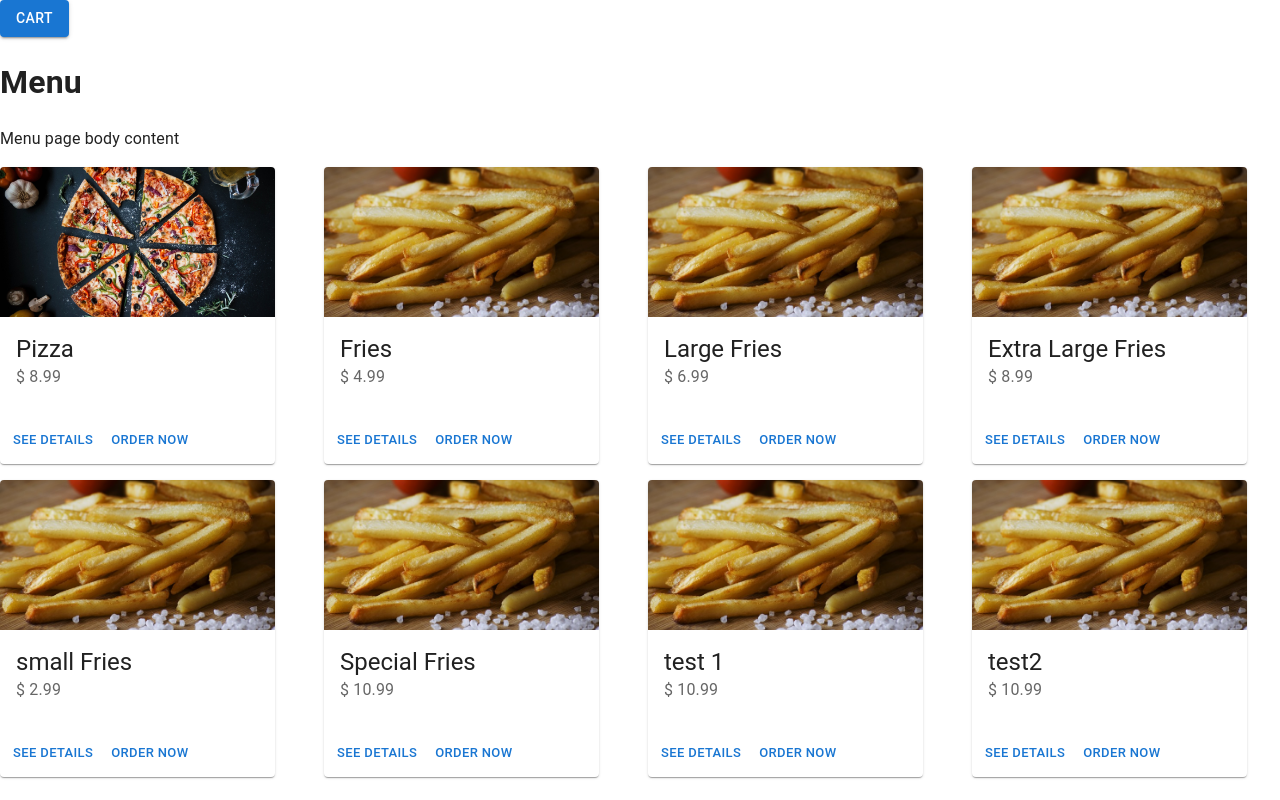
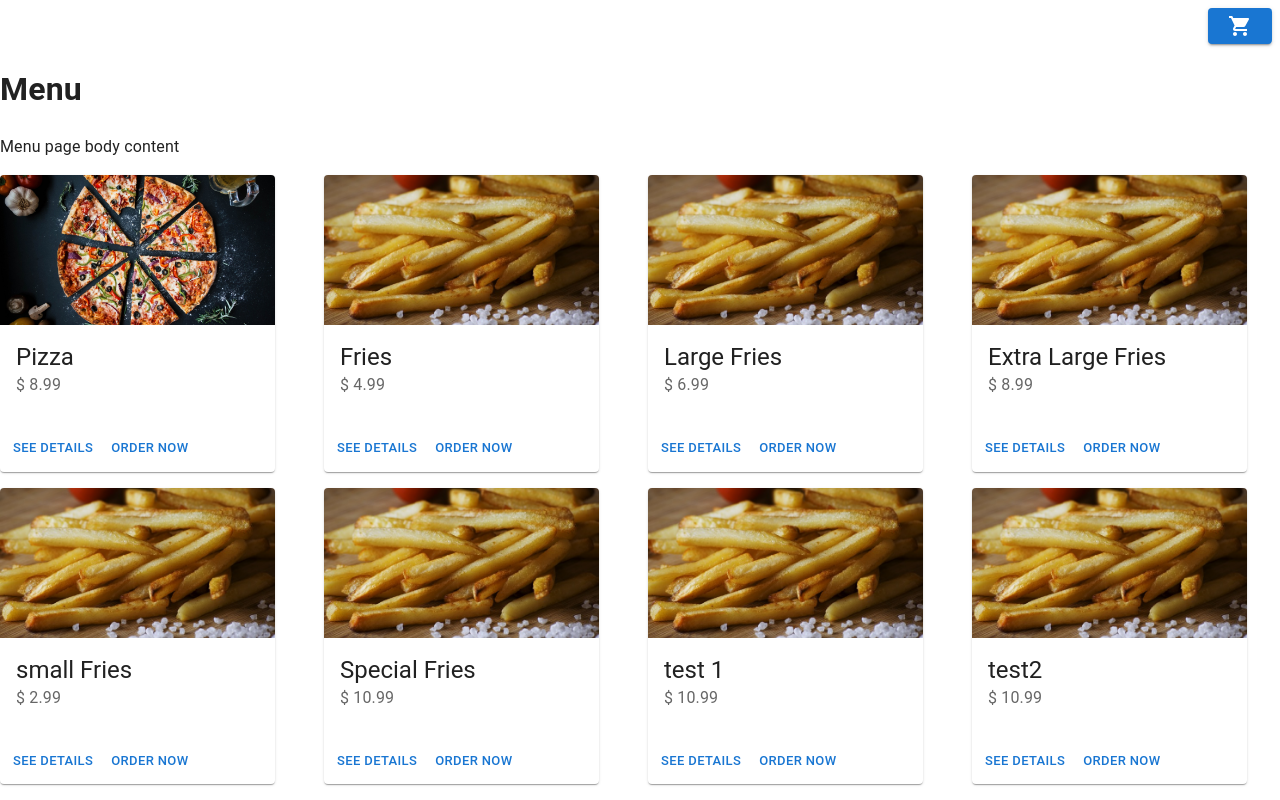
Before and after one commit to zhua15/4HC3Project, a React (Create React App) app: page / in a window 1280 px wide. Built offline with nearby package versions, Linux system fonts and the light colour scheme.

Commit message:
imported icons and made shopping cart a button thingy icon

```diff
--- a/package.json
+++ b/package.json
@@ -7,7 +7,9 @@
     "@emotion/react": "^11.10.5",
     "@emotion/styled": "^11.10.5",
     "@material-ui/core": "^4.12.4",
-    "@mui/material": "^5.10.13",
+    "@material-ui/icons": "^4.11.3",
+    "@mui/icons-material": "^5.10.14",
+    "@mui/material": "^5.10.14",
     "@testing-library/jest-dom": "^5.16.5",
     "@testing-library/react": "^13.4.0",
     "@testing-library/user-event": "^13.5.0",
--- a/src/Pages/MainPage.tsx
+++ b/src/Pages/MainPage.tsx
@@ -5,6 +5,8 @@ import ItemCard from "../Components/MenuItemCard";
 import * as menuItem from './../data/menuData.json';
 import Grid from "@mui/material/Grid";
 import Cart, { itemProps, optionsProps } from "../Components/Cart";
+import { Box } from '@mui/system';
+import { ShoppingCart } from '@mui/icons-material';
 
 const customizationOptions: custimizationOptionProps[] = [
     {
@@ -106,7 +108,16 @@ const page = () => {
     //Button can be removed but need to add an onClick function to all the menu cards, keep the line to render the popup as well
     return (
         <div>
-            <Button variant='contained' onClick={toggleDrawer()}>Cart</Button>
+            <Box
+            m={1}
+            //margin
+            display="flex"
+            justifyContent="flex-end"
+            alignItems="flex-end"
+            >
+                <Button variant='contained' onClick={toggleDrawer()}><ShoppingCart/></Button>
+            </Box>
+
             {open ? <Popup {...selectedItem} /> : null}
             <h1>Menu</h1>
             <p>Menu page body content</p>
```
Also changed, not shown: 1 other file (tests, documents, lock files or other folders).
